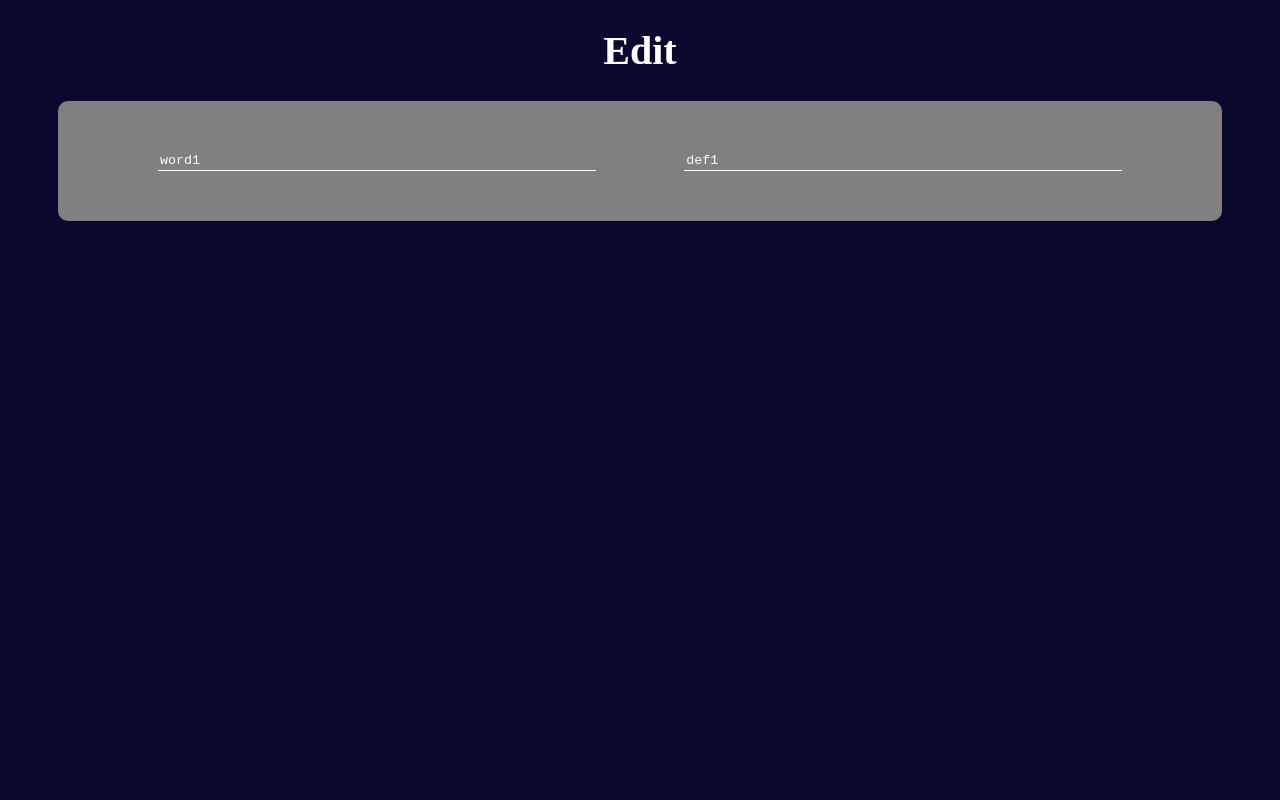
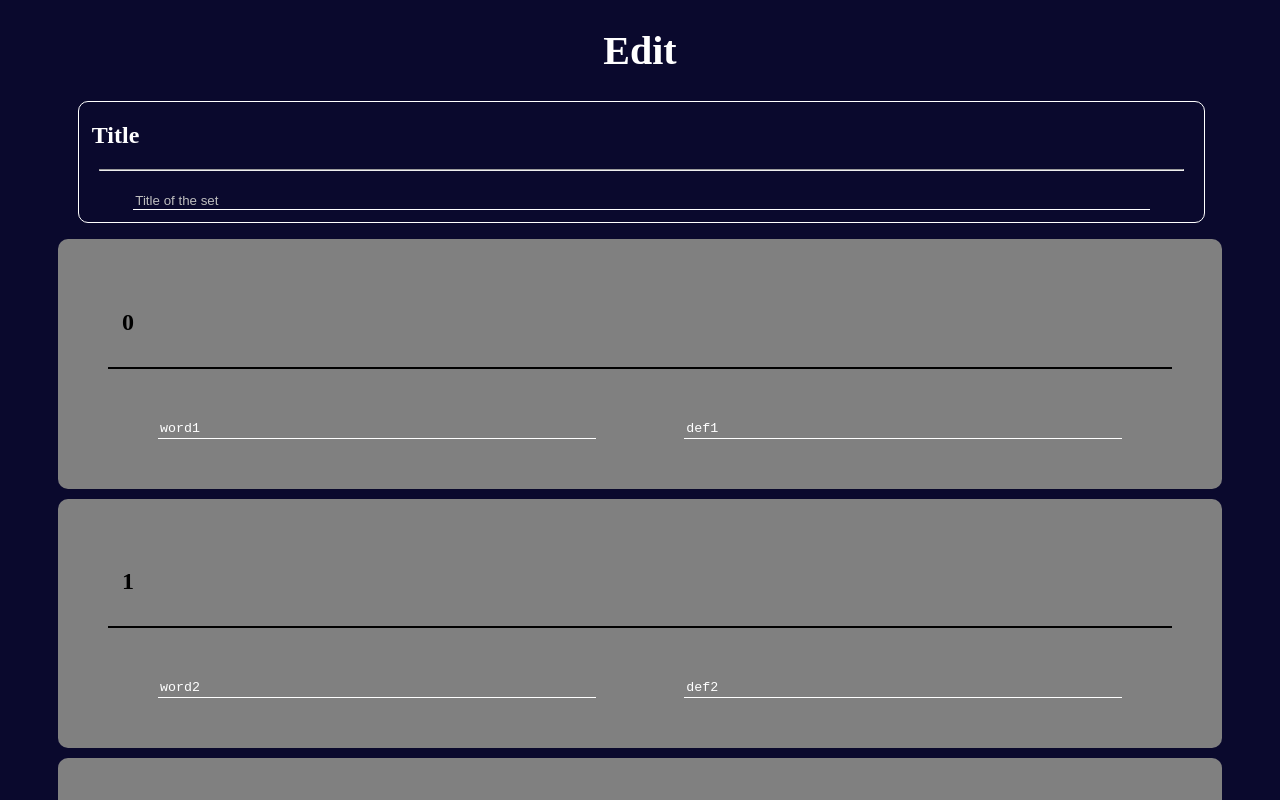
Before and after one commit to smaggio123/Front-End-Flashcard-App, a React (Create React App) app: page /home/setDisplay/edit in a window 1280 px wide. Shown: the top 800 px of the page. Built offline with nearby package versions, Linux system fonts and the light colour scheme.

Commit message:
Implemented title edit input, mapped edit pairs

```diff
--- a/src/components/EditPage/EditCard.css
+++ b/src/components/EditPage/EditCard.css
@@ -3,7 +3,7 @@
     background-color: grey;
     padding-top: 50px;
     padding-bottom: 50px;
-    margin: 0 50px;
+    margin: 10px 50px;
     border-radius: 10px;
     /*
     height: 10vh;
@@ -12,6 +12,21 @@
     padding-top: 3vh;
     */
 }
+
+#EditCardIndexHeader{
+    text-align: left;
+    height:1vh;
+    margin-left: 5vw;
+}
+
+#EditCardIndexDivider{
+    margin: 50px 50px;
+    height:2px;
+    border: none;
+    background-color: black;
+    color: black;
+}
+
 #EditCardInnerContainingDiv{
     display: flex;
     justify-Content: space-between;
@@ -40,6 +55,8 @@
     resize: none;
     overflow: hidden;
     width: 45%;
+    outline:none;
+
 
 
     /* flex: 1; Allow the inputs to take equal space */
--- a/src/components/EditPage/EditCard.js
+++ b/src/components/EditPage/EditCard.js
@@ -2,9 +2,10 @@ import React, { useState } from 'react'
 import "./EditCard.css";
 import { useLocation,useNavigate } from 'react-router-dom';
 
-function EditCard ({ word1, word2 }) {
+function EditCard ({ word1, word2, pairIndex }) {
   const [textarea1Content, setTextarea1Content] = useState(word1);
   const [textarea2Content, setTextarea2Content] = useState(word2);
+  const [indexOfPair, setIndexOfPair] = useState(pairIndex);
 
   const handleTextareaChange = (event, setter) => {
     const { value } = event.target;
@@ -21,6 +22,8 @@ function EditCard ({ word1, word2 }) {
 
   return (
     <div id='editCardContainingDiv' >
+      <h2 id='EditCardIndexHeader'>{pairIndex}</h2>
+      <hr id='EditCardIndexDivider'/>
       <div id="EditCardInnerContainingDiv" >
       <textarea
           value={textarea1Content}
--- a/src/components/EditPage/EditPage.js
+++ b/src/components/EditPage/EditPage.js
@@ -2,17 +2,23 @@ import React, { useState } from 'react'
 import "./EditPage.css";
 import { useLocation,useNavigate } from 'react-router-dom';
 import EditCard from './EditCard';
+import EditTitleCard from './EditTitleCard';
 function EditPage () {
     const setList = [["word1","def1"],["word2","def2"],["word3","def3"],["word4","def4"],["word5","def5"]];
 
 
     return(
         <>
-        <div id='editPageContainingDiv'>
-            <h1 id='editPageTitleHeading'>Edit</h1>
-            <EditCard word1={setList[0][0]} word2={setList[0][1]}/>
+            <div id='editPageContainingDiv'>
+                <h1 id='editPageTitleHeading'>Edit</h1>
+                <EditTitleCard/>
+                {setList.map((item, index) => (
+                    <div key={index}>
+                        <EditCard word1={setList[index][0]} word2={setList[index][1]} pairIndex={index}/>
+                    </div>
+            ))}
 
-        </div>
+            </div>
 
         </>
     )
--- /dev/null
+++ b/src/components/EditPage/EditTitleCard.css
@@ -0,0 +1,43 @@
+#EditTitleCardContainer{
+    height: 16vh;
+    width: 99vw;
+}
+
+#EditTitleCardTitleHeaderContainer{
+    height: 15vh;
+    /* width: 30vw; */
+    /* margin: auto; */
+    margin: 0 70px;
+    border-radius: 10px;
+    border: 1px solid white;
+
+}
+
+#EditTitleCardTitleHeader{
+    text-align: left;
+    margin-left: 1vw;
+    color: white;
+}
+
+#EditTitleCardDivider{
+    margin: 20px;
+}
+
+#EditTitleCardInput{
+    border: none;
+    border-bottom: 1px solid white;
+    background-color: transparent;
+    color: white;
+    resize: none;
+    overflow: hidden;
+    width: 90%;
+    outline:none;
+}
+
+#EditTitleCardInput:focus{
+    border-bottom: .5vh solid yellow; /* Change to desired color when focused or hovered */
+}
+
+#EditTitleCardInput::placeholder{
+    color: rgb(190, 190, 190);
+}
--- /dev/null
+++ b/src/components/EditPage/EditTitleCard.js
@@ -0,0 +1,19 @@
+import React, { useState } from 'react'
+import "./EditTitleCard.css";
+import { useLocation,useNavigate } from 'react-router-dom';
+
+function EditTitleCard () {
+    const [titleOfSet,setTitleOfSet] = useState("");
+    return(
+        <>
+            <div id='EditTitleCardContainer'>
+                <div id='EditTitleCardTitleHeaderContainer'>
+                    <h2 id='EditTitleCardTitleHeader'>Title</h2>
+                    <hr id='EditTitleCardDivider'></hr>
+                    <input type='text' id='EditTitleCardInput' placeholder='Title of the set' onChange={(e) =>setTitleOfSet(e.target.value)}/>
+                </div>
+            </div>
+        </>
+    )
+}
+export default EditTitleCard;
```
Lines whose indentation alone changed are shown as unchanged.
